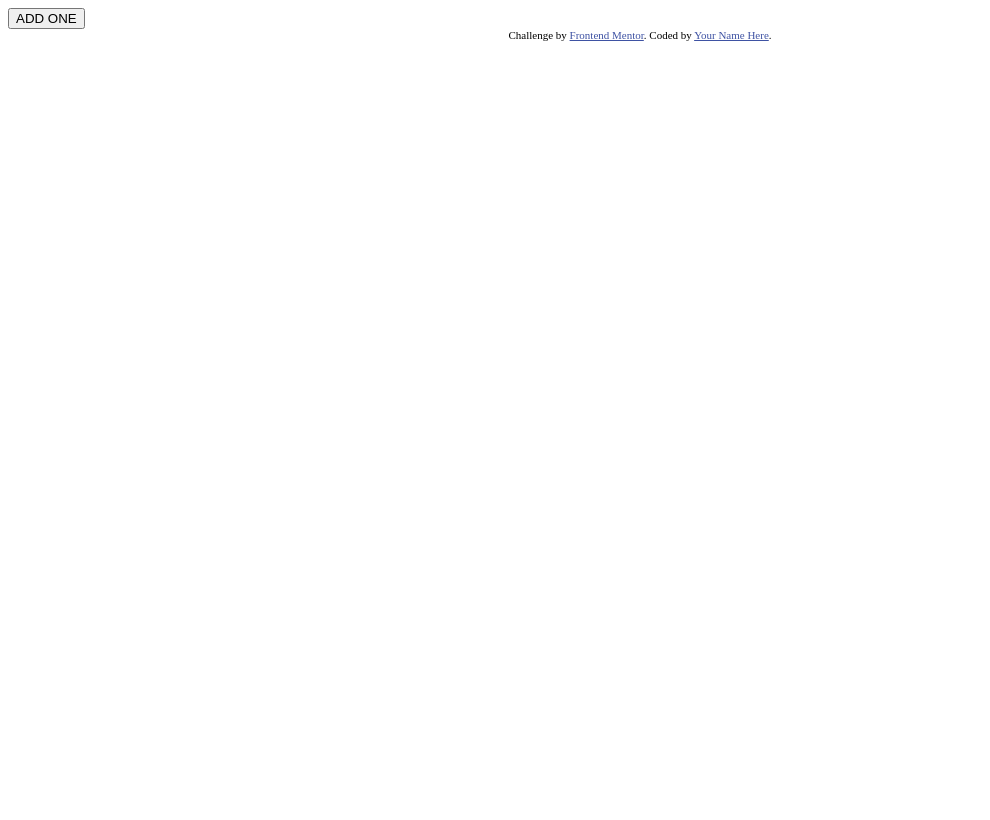
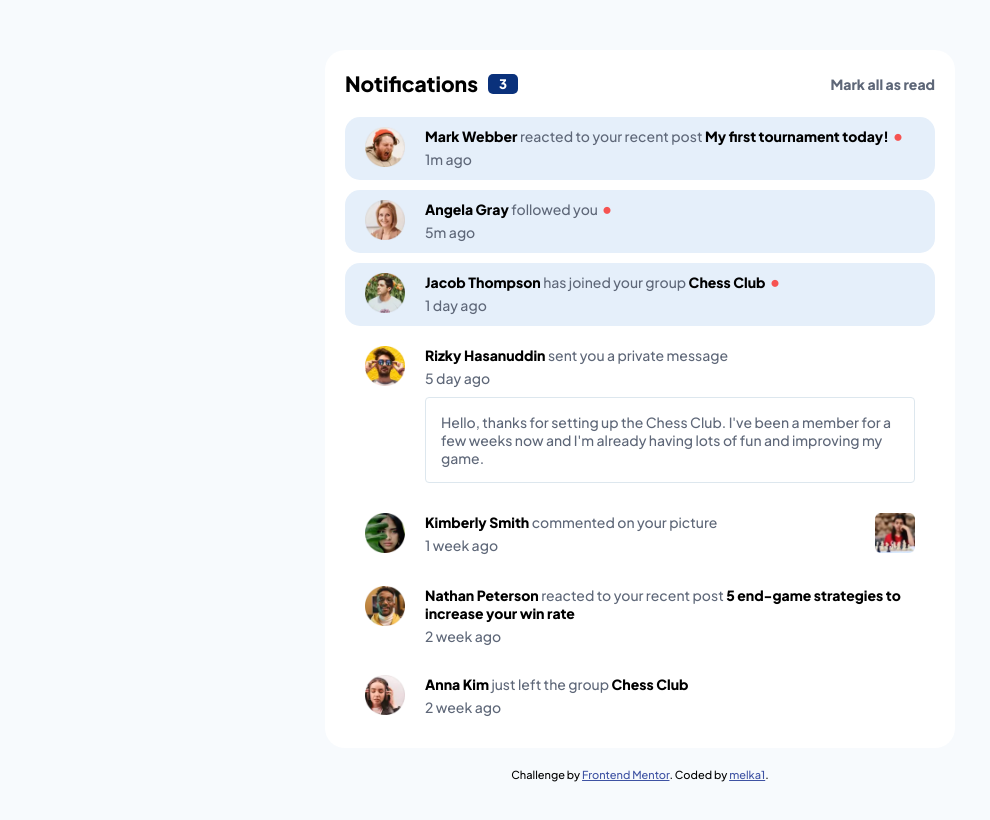
Before and after one commit to Melka1/notifications-page, a website: page index.html in a window 1280 px wide. Shown: the whole page, without its empty margins (0-990 px from the left). Drawn offline with Linux system fonts and the light colour scheme.

Commit message:
some updates

```diff
--- a/index.html
+++ b/index.html
@@ -3,49 +3,152 @@
 <head>
   <meta charset="UTF-8">
   <meta name="viewport" content="width=device-width, initial-scale=1.0"> <!-- displays site properly based on user's device -->
-
   <link rel="icon" type="image/png" sizes="32x32" href="./assets/images/favicon-32x32.png">
-
+  <link rel="preconnect" href="https://fonts.googleapis.com">
+  <link rel="preconnect" href="https://fonts.gstatic.com" crossorigin>
+  <link href="https://fonts.googleapis.com/css2?family=Plus+Jakarta+Sans:wght@500;800&display=swap" rel="stylesheet">
+  <link rel="stylesheet" href="styles.css">
   <title>Frontend Mentor | Notifications page</title>
-
-  <!-- Feel free to remove these styles or customise in your own stylesheet 👍 -->
   <style>
     .attribution { font-size: 11px; text-align: center; }
     .attribution a { color: hsl(228, 45%, 44%); }
   </style>
+  <script src="https://kit.fontawesome.com/6eb687b169.js" crossorigin="anonymous"></script>
 </head>
 <body>
-  <button onclick="addOne()">ADD ONE</button>
+  <div id="root" class="notification-container">
+    <div class="header">
+      <h2 class="title">Notifications</h2>
+      <div class="count">
+        <h3>3</h3>
+      </div>
+      <p class="status">Mark all as read</p>
+    </div>
 
+    <div class="body">
+      <div class="notification unread">
+        <div class="profile--pic">
+          <img src="./assets/images/avatar-mark-webber.webp" alt="avatar-mark-webber">
+        </div>
+        <div class="message--container">
+          <p class="name">Mark Webber</p>
+          <p class="content">reacted to your recent post</p>
+          <p class="action">My first tournament today!</p>
+          <i class="fa-solid fa-circle"></i>
+          <p class="time">1m ago</p>
+          <div class="message" style = "display: none"></div>
+        </div>
+        <div class="refer" style="display: none;"></div>
+      </div>
+
+      <div class="notification unread">
+        <div class="profile--pic">
+          <img src="./assets/images/avatar-angela-gray.webp" alt="avatar-angela-gray">
+        </div>
+        <div class="message--container">
+          <p class="name">Angela Gray</p>
+          <p class="content">followed you</p>
+          <p class="action" style = "display: none"></p>
+          <i class="fa-solid fa-circle"></i>
+          <p class="time">5m ago</p>
+          <div class="message" style = "display: none" ></div>
+        </div>
+        <div class="refer" style="display: none;"></div>
+      </div>
+
+      <div class="notification unread">
+        <div class="profile--pic">
+          <img src="./assets/images/avatar-jacob-thompson.webp" alt="avatar-jacob-thompson">
+        </div>
+        <div class="message--container">
+          <p class="name">Jacob Thompson</p>
+          <p class="content">has joined your group</p>
+          <p class="action">Chess Club</p>
+          <i class="fa-solid fa-circle"></i>
+          <p class="time">1 day ago</p>
+          <div class="message" style = "display: none" >
+          </div>
+        </div>
+      </div>
+      <div class="refer" style="display: none;"></div>
+
+      <div class="notification">
+        <div class="profile--pic">
+          <img src="./assets/images/avatar-rizky-hasanuddin.webp" alt="avatar-jacob-thompson">
+        </div>
+        <div class="message--container">
+          <p class="name">Rizky Hasanuddin</p>
+          <p class="content">sent you a private message</p>
+          <p class="action" style = "display: none"></p>
+          <i class="fa-solid fa-circle" style = "display: none"></i>
+          <p class="time">5 day ago</p>
+          <div class="message">
+            <p>Hello, thanks for setting up the Chess Club. I've been a member for a few weeks now and
+              I'm already having lots of fun and improving my game.</p>
+          </div>
+        </div>
+      </div>
+      <div class="refer" style="display: none;"></div>
+
+      <div class="notification">
+        <div class="profile--pic">
+          <img src="./assets/images/avatar-kimberly-smith.webp" alt="avatar-kimberly-smith">
+        </div>
+        <div class="message--container">
+          <p class="name">Kimberly Smith</p>
+          <p class="content">commented on your picture</p>
+          <p class="action" style="display: none;"></p>
+          <i class="fa-solid fa-circle" style="display: none;"></i>
+          <p class="time">1 week ago</p>
+          <div class="message" style = "display: none"></div>
+        </div>
+        <div class="refer">
+          <img src="./assets/images/image-chess.webp" alt="image-chess">
+        </div>
+      </div>
+
+      <div class="notification">
+        <div class="profile--pic">
+          <img src="./assets/images/avatar-nathan-peterson.webp" alt="avatar-nathan-peterson">
+        </div>
+        <div class="message--container">
+          <p class="name">Nathan Peterson</p>
+          <p class="content">reacted to your recent post</p>
+          <p class="action">5 end-game strategies to increase your win rate</p>
+          <i class="fa-solid fa-circle" style="display: none;"></i>
+          <p class="time">2 week ago</p>
+          <div class="message" style = "display: none"></div>
+        </div>
+        <div class="refer" style="display: none;">
+          <img src="" alt="image-chess">
+        </div>
+      </div>
+
+      <div class="notification">
+        <div class="profile--pic">
+          <img src="./assets/images/avatar-anna-kim.webp" alt="avatar-anna-kim">
+        </div>
+        <div class="message--container">
+          <p class="name">Anna Kim</p>
+          <p class="content">just left the group</p>
+          <p class="action">Chess Club</p>
+          <i class="fa-solid fa-circle" style="display: none;"></i>
+          <p class="time">2 week ago</p>
+          <div class="message" style = "display: none"></div>
+        </div>
+        <div class="refer" style="display: none;">
+          <img src="" alt="image-chess">
+        </div>
+      </div>
+
+    </div>
+  </div>
   <div class="attribution">
     Challenge by <a href="https://www.frontendmentor.io?ref=challenge" target="_blank">Frontend Mentor</a>.
-    Coded by <a href="#">Your Name Here</a>.
+    Coded by <a href="#">melka1</a>.
   </div>
-  <script>
-    let n = 0;
-    function addOne(){
-      n++;
-      console.log(n)
-    }
-  </script>
+  <script src="scripts.js"></script>
 </body>
 </html>
 
-<!-- Notifications 3
-Mark all as read
-Mark Webber reacted to your recent post My first tournament today!
-1m ago
-Angela Gray followed you
-5m ago
-Jacob Thompson has joined your group Chess Club
-1 day ago
-Rizky Hasanuddin sent you a private message
-5 days ago
-Hello, thanks for setting up the Chess Club. I've been a member for a few weeks now and
-I'm already having lots of fun and improving my game.
-Kimberly Smith commented on your picture
-1 week ago
-Nathan Peterson reacted to your recent post 5 end-game strategies to increase your win rate
-2 weeks ago
-Anna Kim left the group Chess Club
-2 weeks ago -->
+<!-- <p class="mess"><b>Nathan Peterson</b> reacted to your recent post<b> 5 end-game strategies to increase your win rate</b></p> -->
--- a/styles.scss
+++ b/styles.scss
@@ -0,0 +1,149 @@
+$white: hsl(0, 0%, 100%);
+$Very-light-grayish-blue: hsl(210, 60%, 98%);
+$Light-grayish-blue-1: hsl(211, 68%, 94%);
+$Light-grayish-blue-2: hsl(205, 33%, 90%);
+$Grayish-blue: hsl(219, 14%, 63%);
+$Dark-grayish-blue: hsl(219, 12%, 42%);
+$Very-dark-blue: hsl(224, 21%, 14%);
+$Red: hsl(1, 90%, 64%);
+$Blue: hsl(219, 85%, 26%);
+
+* {
+    box-sizing: border-box;
+    margin: 0;
+    padding: 0;
+}
+body {
+    min-height: 100vh;
+    display: flex;
+    align-items: center;
+    padding: 50px;
+    flex-direction: column;
+    background-color: $Very-light-grayish-blue;
+    font-family: 'Plus Jakarta Sans', sans-serif;
+    font-size: 14px;
+}
+
+.notification-container {
+    width: 630px;
+    min-width: 50%;
+    // border: 1px solid;
+    padding: 20px;
+    border-radius: 20px;
+    background-color: white;
+    margin-bottom: 20px;
+    .header {
+        display: flex;
+        flex-direction: row;
+        align-items: center;
+        margin-bottom: 20px;
+        *{
+            margin:0;
+            padding:0;
+        }
+        // justify-content: space-between;
+        .status {
+            margin-left: auto;
+            color: $Dark-grayish-blue;
+            font-weight: bold;
+        }
+        .count {
+            margin-left: 10px;
+            display: flex;
+            align-items: center;
+            justify-content: center;
+            border-radius: 5px;
+            // border: 1px solid;
+            height: 20px;
+            width:30px;
+            background: hsl(219, 85%, 26%);
+            color: white;
+            font-size: 0.7rem;
+        }
+        .title {
+            font-weight:bold;
+        }
+
+    }
+    .body {
+        display: flex;
+        flex-direction: column;
+        gap: 10px;
+        .notification {
+            //background-color: $Light-grayish-blue-1;
+            display: inherit;
+            flex-direction: row;
+            gap: 20px;
+            align-items: flex-start;
+            padding: 10px 20px 10px;
+            border-radius: 15px;
+            .profile--pic {
+                img {
+                    height: 40px;
+                    &:hover {
+                        cursor: pointer;
+                        border: 2px solid $Light-grayish-blue;
+                    }
+                }
+            }
+            .message--container p {
+                display: inline;
+                padding-top: 5px;
+            }
+            .message--container {
+                .time {
+                    display: block;
+                }
+                .name, .action {
+                    font-weight: bold;
+                }
+                i{
+                    transform: scale(0.5);
+                    color: $Red;
+                }
+                .message {
+                    margin-top: 10px;
+                    padding: 15px;
+                    border-radius: 4px;
+                    border: 1px solid $Light-grayish-blue-2;
+                }
+                .content, .message, .time {
+                    color: $Dark-grayish-blue;
+                }
+                .content, .action {
+                    padding-left:8px;
+                }
+            }
+            .refer {
+                margin-left: auto;
+                img{
+                    height: 40px;
+                }
+            }
+        }
+    }
+}
+
+.unread {
+    background-color: $Light-grayish-blue-1;
+}
+.empty {
+    display: none;
+}
+
+.name:hover, .action:hover {
+    color: $Blue;
+    cursor: pointer;
+}
+.header .status:hover {
+    color: $Blue;
+    cursor: pointer;
+}
+.message:hover {
+    background-color: $Light-grayish-blue-1;
+}
+
+.refer img:hover {
+    border: 2px solid $Light-grayish-blue;
+    cursor:pointer;
+}
```
Also changed, not shown: styles.css (added), 2 other files.
